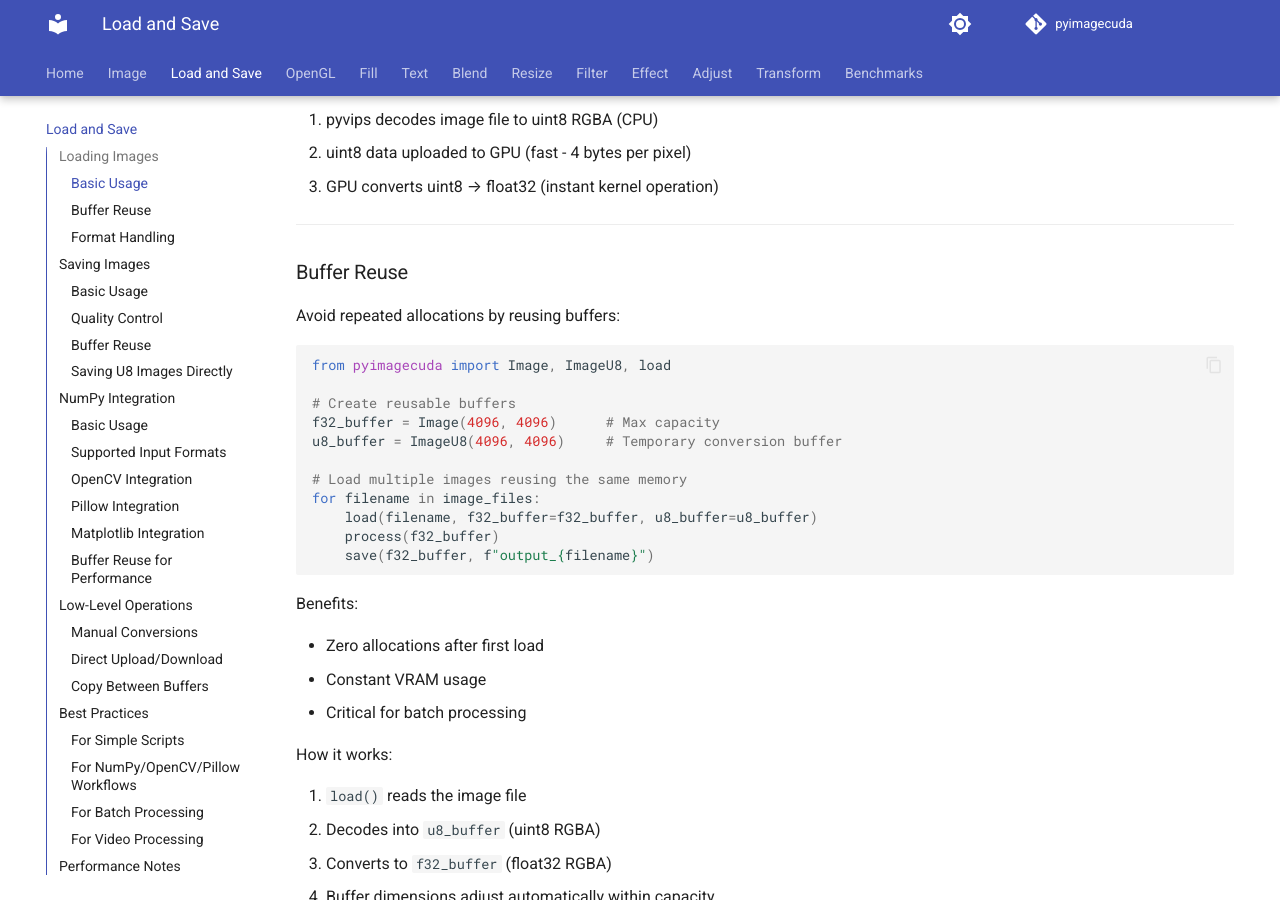
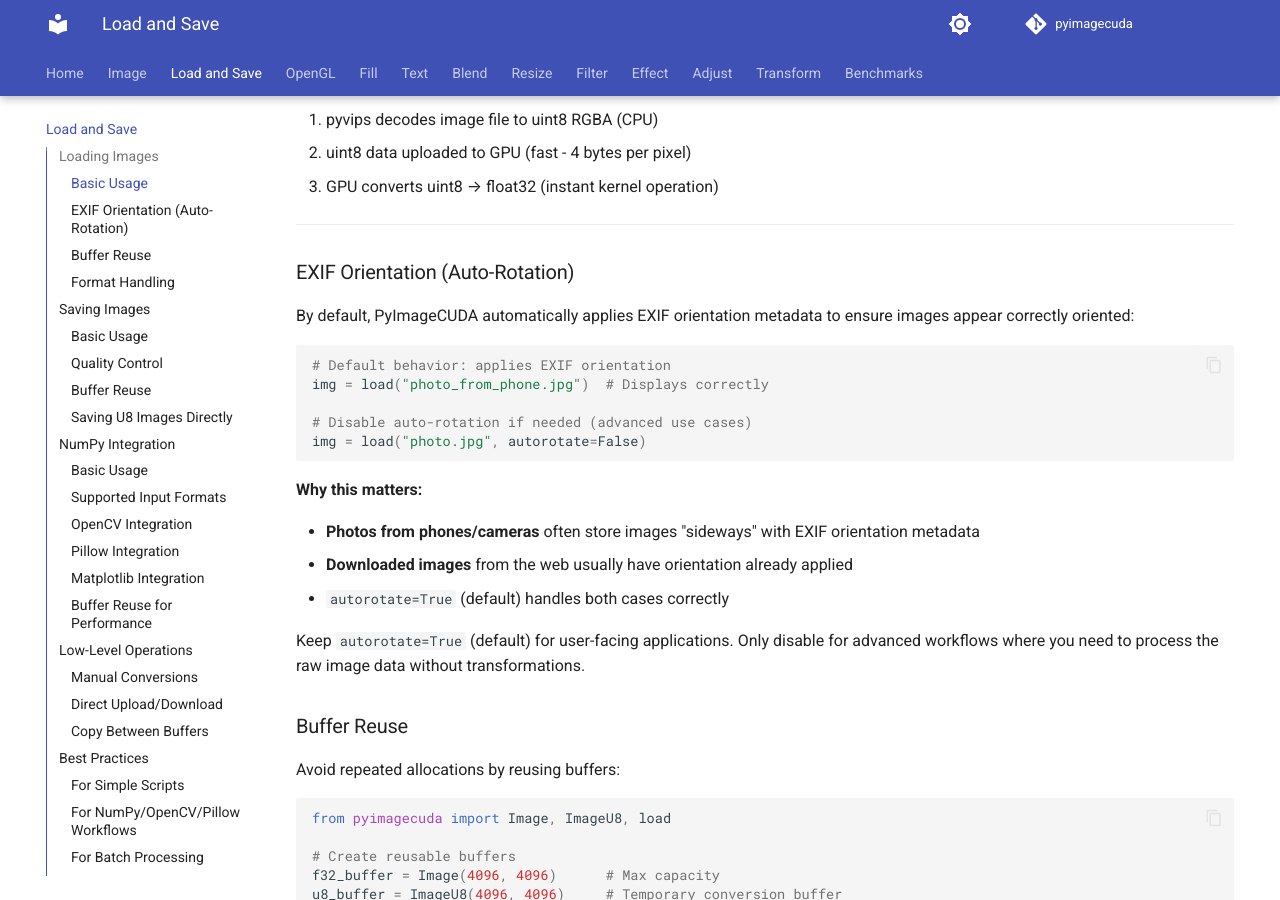
Before and after one commit to offerrall/pyimagecuda, an MkDocs documentation site: the page built from docs/io.md, in a window 1280 px wide and 900 px high, scrolled down 630 px. Built offline with MkDocs 1.6.1 and Material for MkDocs 9.7.7, drawn with Linux system fonts in a browser that asks for light colours; comment, search, counter and statistics services are not loaded.

Commit message:
Add documentation for EXIF orientation auto-rotation in image loading

````diff
--- a/docs/io.md
+++ b/docs/io.md
@@ -26,6 +26,25 @@ img = load("photo.jpg")
 3. GPU converts uint8 → float32 (instant kernel operation)
 
 ---
+
+### EXIF Orientation (Auto-Rotation)
+
+By default, PyImageCUDA automatically applies EXIF orientation metadata to ensure images appear correctly oriented:
+```python
+# Default behavior: applies EXIF orientation
+img = load("photo_from_phone.jpg")  # Displays correctly
+
+# Disable auto-rotation if needed (advanced use cases)
+img = load("photo.jpg", autorotate=False)
+```
+
+**Why this matters:**
+
+- **Photos from phones/cameras** often store images "sideways" with EXIF orientation metadata
+- **Downloaded images** from the web usually have orientation already applied
+- `autorotate=True` (default) handles both cases correctly
+
+Keep `autorotate=True` (default) for user-facing applications. Only disable for advanced workflows where you need to process the raw image data without transformations.
 
 ### Buffer Reuse
 
````
